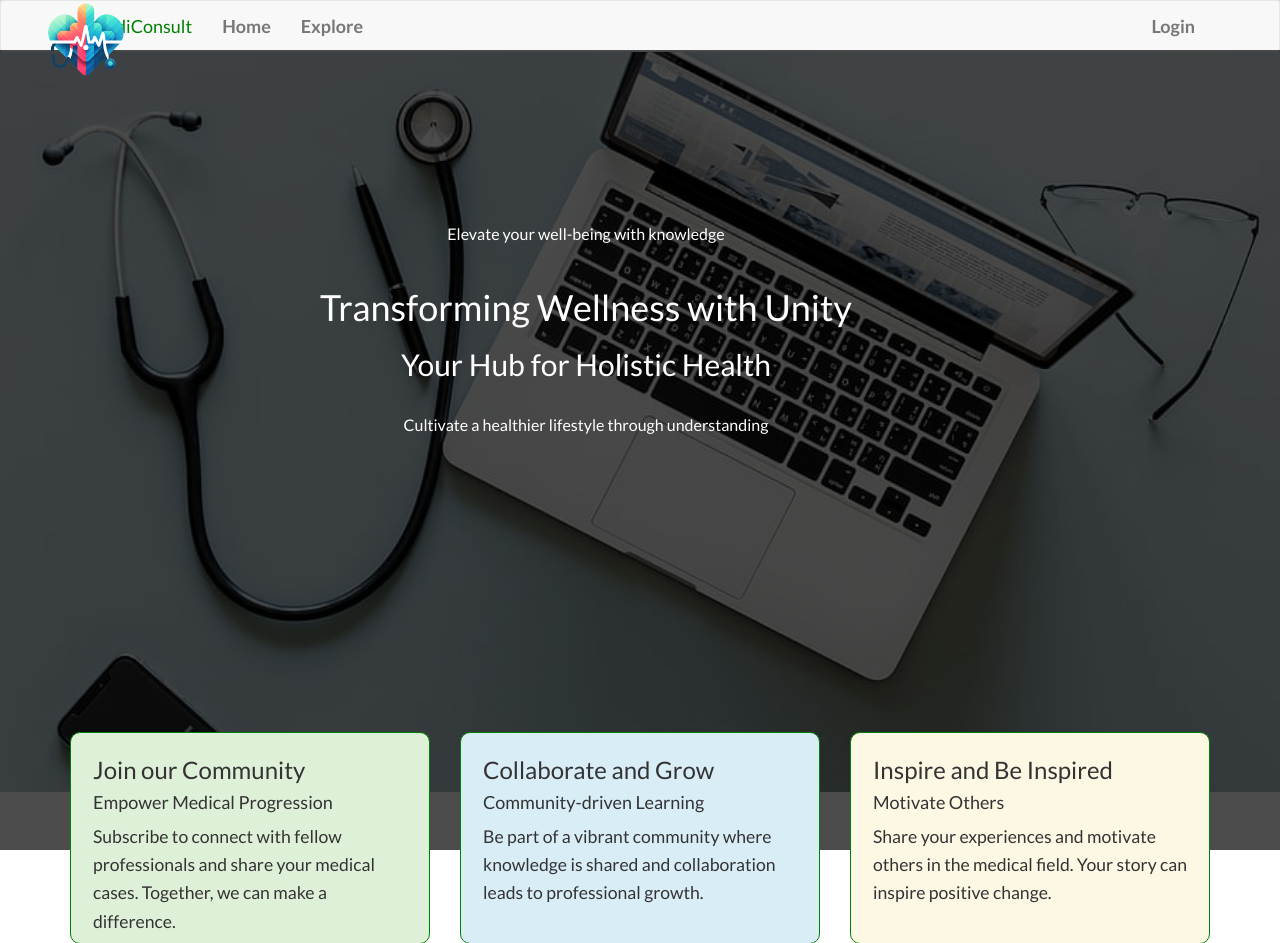
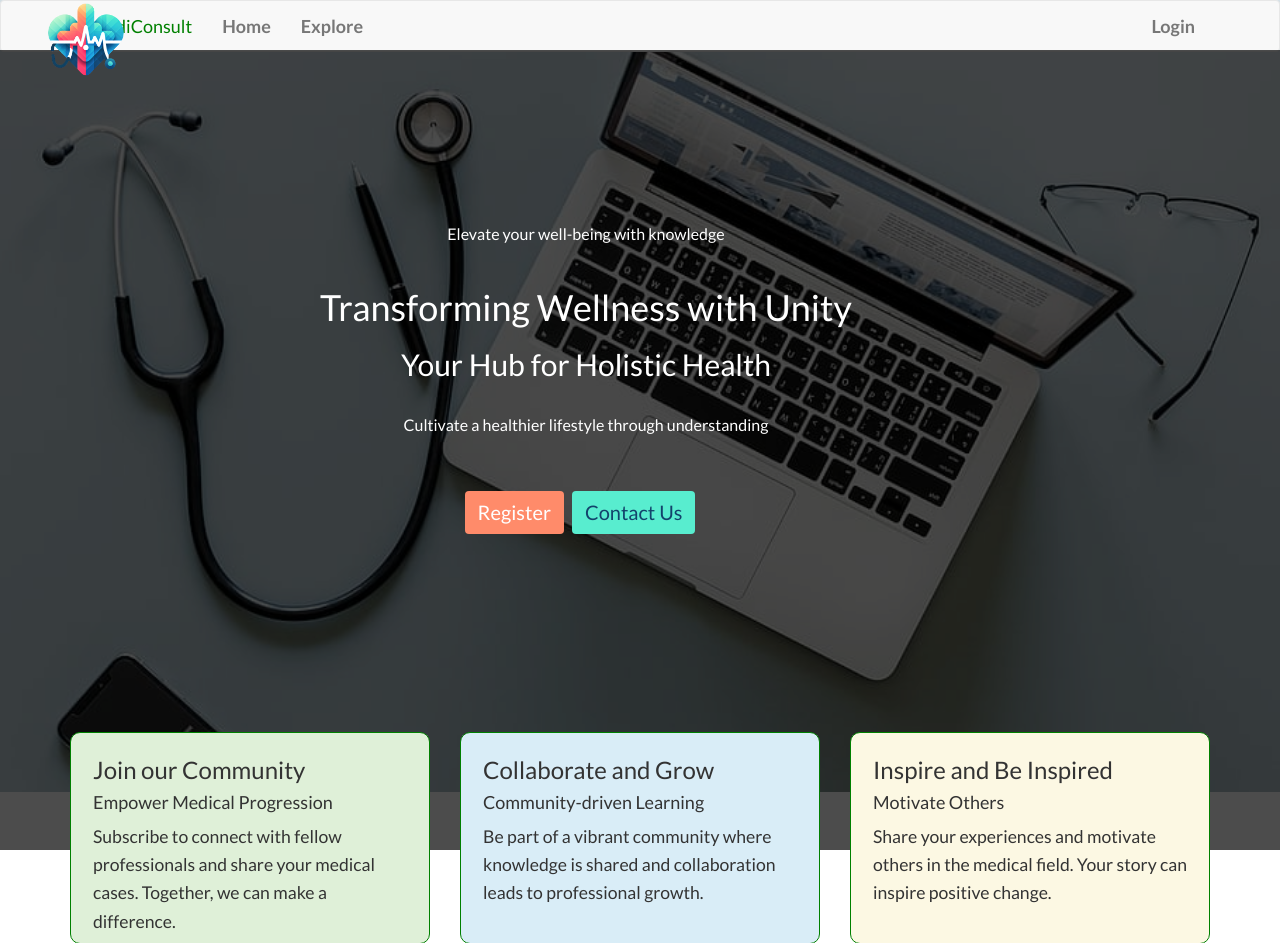
Before and after one commit to shazaaly/mediconsult, a Flask app: page / in a window 1280 px wide. Shown: the top 943 px of that part. Run offline with Flask 3, Linux system fonts and the light colour scheme; the page is wider than the window, and the part outside it is not shown; some libraries are stand-ins or nearby versions.

Commit message:
style action buttons

```diff
--- a/app/static/css/index.css
+++ b/app/static/css/index.css
@@ -32,15 +32,36 @@
 }
 
 .call_to_action {
-	padding: 0.8rem;
 	background-color: #FF8B6A;
 	color: white;
 	font-size: 20px;
+	margin-right: 0.8rem;
+
 }
 
 .call_to_action:hover {
 	color: #FF8B6A;
 	background-color: white;
+}
+
+.whatsapp {
+	background-color: #58EDCF;
+	color: #13436B;
+	font-size: 20px;
+	/
+}
+
+.whatsapp:hover {
+	color: #FF8B6A;
+	background-color: white;
+}
+
+.wallpaper_btns {
+	position: absolute;
+	top: 70%;
+	left: 30%;
+	padding: auto;
+	margin-bottom: 100px;
 }
 
 
--- a/app/templates/index.html
+++ b/app/templates/index.html
@@ -21,6 +21,10 @@
     <h1>Transforming Wellness with Unity</h1>
     <h2>Your Hub for Holistic Health</h2>
     <p>Cultivate a healthier lifestyle through understanding</p>
+    <div class="row wallpaper_btns">
+    <h3> <a class="btn call_to_action" href="{{ url_for('register') }}"> Register </a> </h3>
+    <h3> <a class="btn whatsapp" href="https://wa.me/+201062794773"> Contact Us </a> </h3>
+    </div>
 
     {% else %}
     <h1>Hi, {{ current_user.username }}!</h1>
```
Also changed, not shown: app.db.
